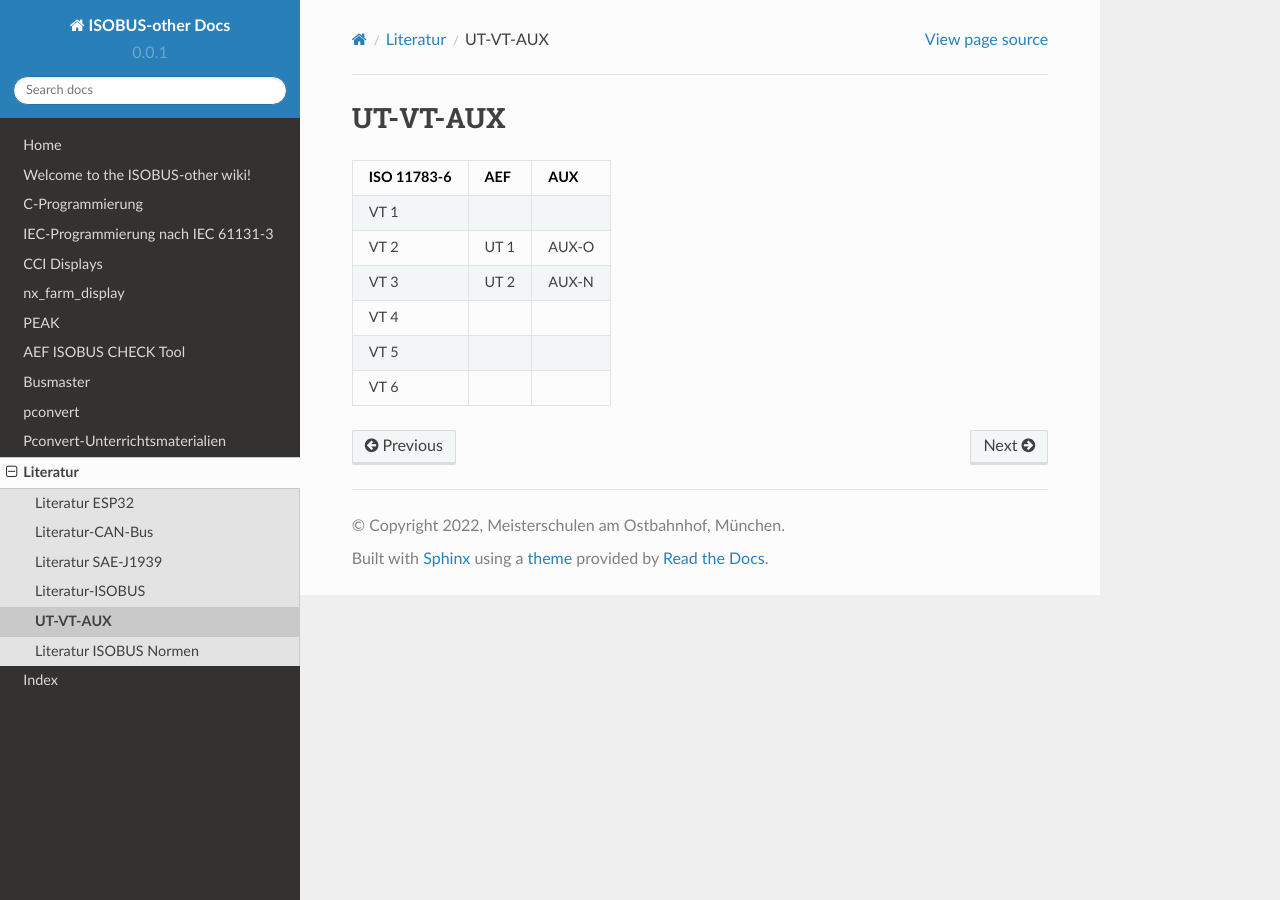
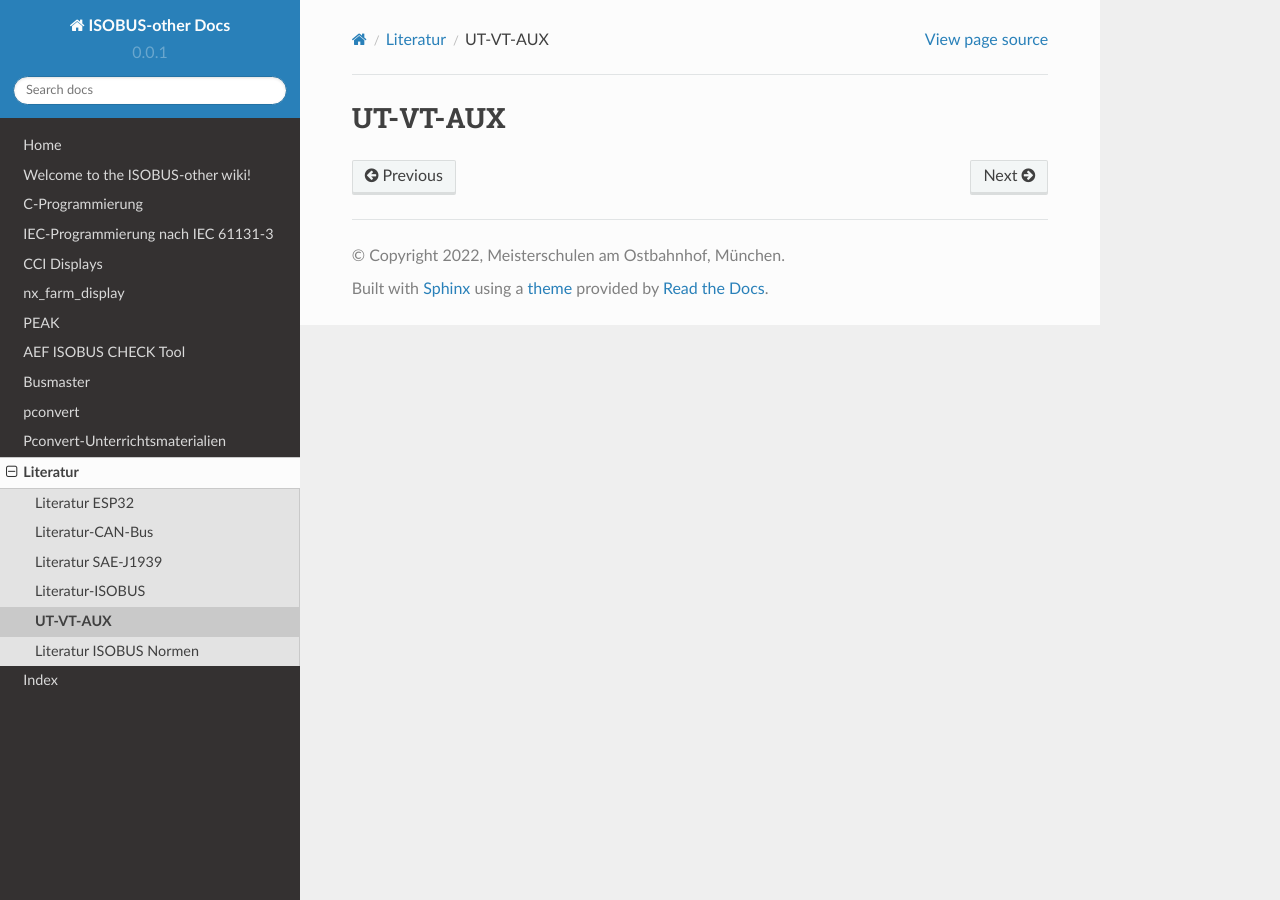
Before and after one commit to Meisterschulen-am-Ostbahnhof-Munchen/ISOBUS-other-docs, a Sphinx documentation site: the page built from docs/UT-VT-AUX.md, in a window 1280 px wide. Built offline with Sphinx 7.4.7 and the Read the Docs theme 2.0.0, drawn with Linux system fonts in a browser that asks for light colours.

Commit message:
Update UT-VT-AUX.md

```diff
--- a/docs/UT-VT-AUX.md
+++ b/docs/UT-VT-AUX.md
@@ -1,11 +1 @@
 # UT-VT-AUX
-
-
-| ISO 11783-6 | AEF | AUX |
-|--- | --- | --- |
-| VT 1 |   |   |
-| VT 2 | UT 1 | AUX-O |
-| VT 3 | UT 2 | AUX-N |
-| VT 4 |   |   |
-| VT 5 |   |   |
-| VT 6 |   |   |
```
